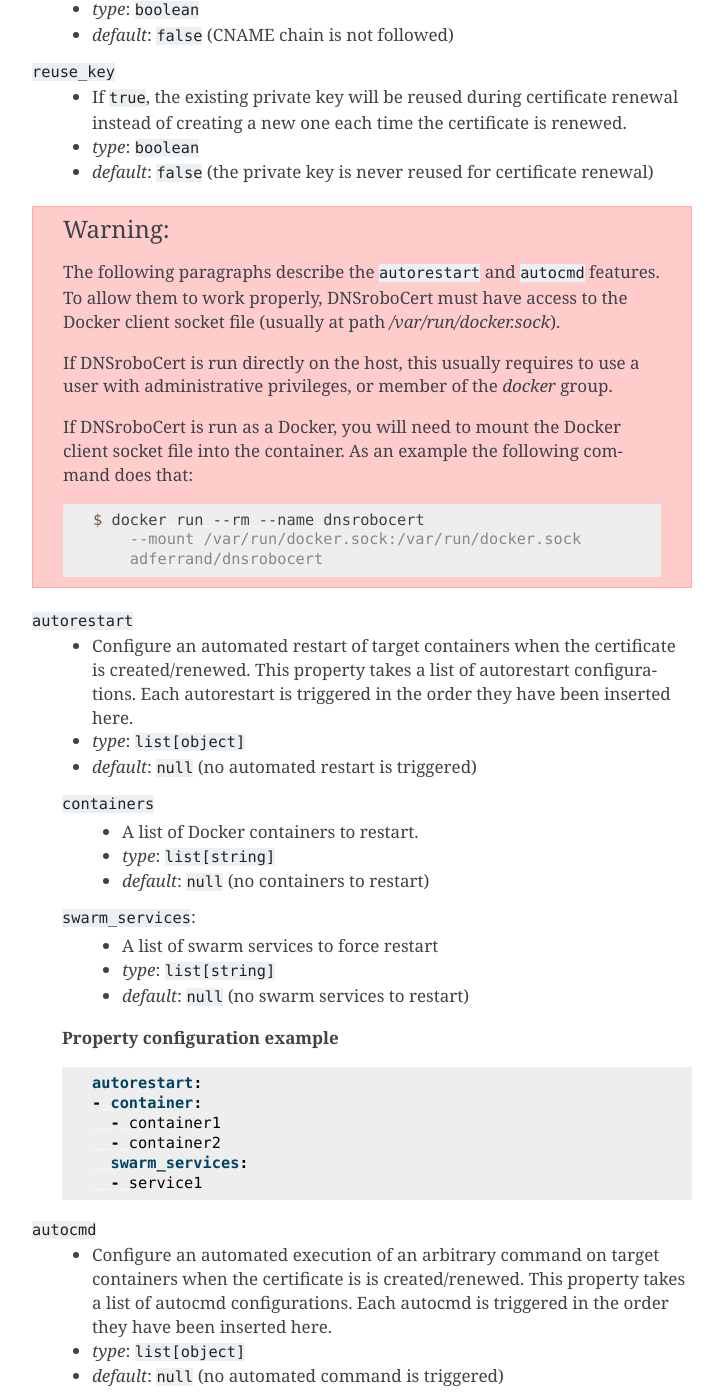
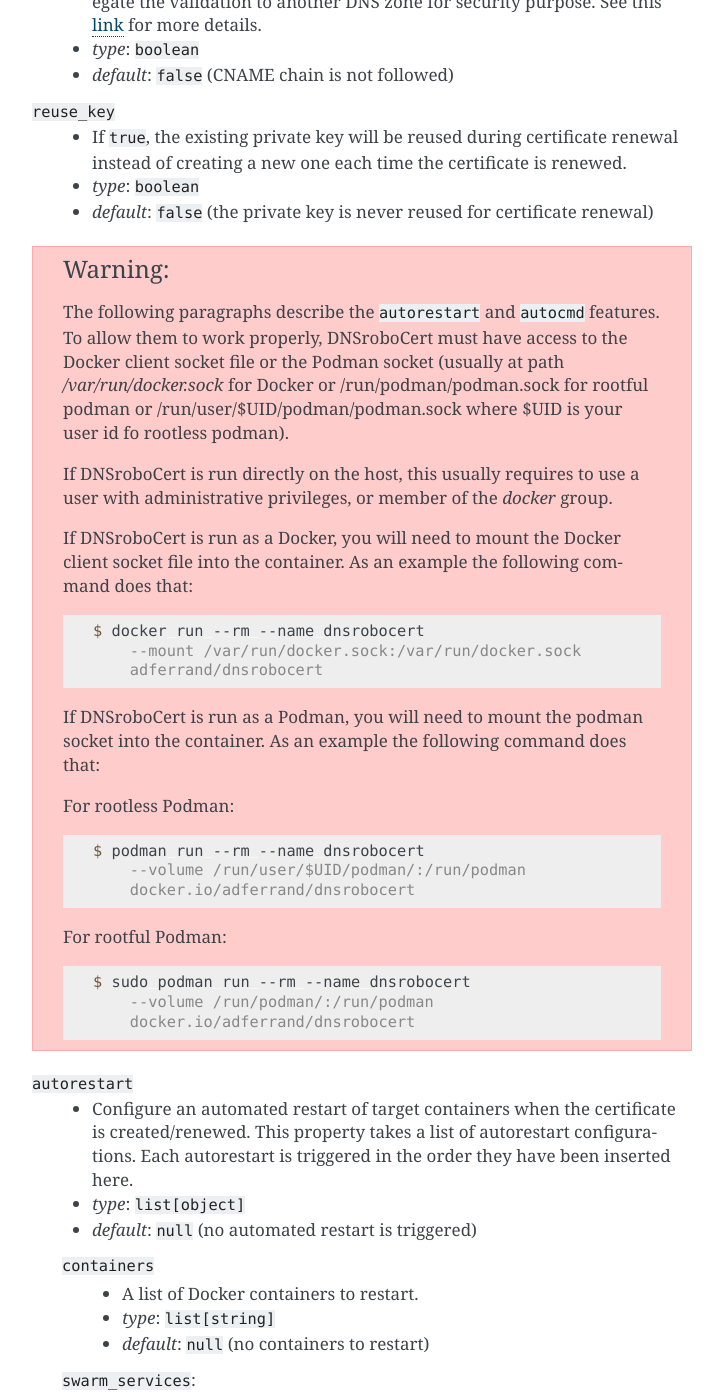
Before and after one commit to adferrand/dnsrobocert, a Sphinx documentation site: the page built from docs/configuration_reference.rst, in a window 1280 px wide and 1400 px high, scrolled down 6912 px. Shown: the whole window, without its empty margins (388-1111 px from the left). Built offline with Sphinx 7.4.7, drawn with Linux system fonts in a browser that asks for light colours; some of the changed text lies outside the part shown.

Commit message:
added the podman restart functionality

```diff
--- a/docs/configuration_reference.rst
+++ b/docs/configuration_reference.rst
@@ -305,7 +307,7 @@ be defined in each relevant certificate configuration.
 .. warning::
 
     The following paragraphs describe the ``autorestart`` and ``autocmd`` features. To allow them to work properly,
-    DNSroboCert must have access to the Docker client socket file (usually at path `/var/run/docker.sock`).
+    DNSroboCert must have access to the Docker client socket file or the Podman socket (usually at path `/var/run/docker.sock` for Docker or /run/podman/podman.sock for rootful podman or /run/user/$UID/podman/podman.sock where $UID is your user id fo rootless podman).
 
     If DNSroboCert is run directly on the host, this usually requires to use a user with administrative privileges,
     or member of the `docker` group.
@@ -318,6 +320,25 @@ be defined in each relevant certificate configuration.
         $ docker run --rm --name dnsrobocert
             --mount /var/run/docker.sock:/var/run/docker.sock
             adferrand/dnsrobocert
+
+    If DNSroboCert is run as a Podman, you will need to mount the podman socket into the container.
+    As an example the following command does that:
+
+    For rootless Podman:
+
+    .. code-block:: console
+
+        $ podman run --rm --name dnsrobocert
+            --volume /run/user/$UID/podman/:/run/podman
+            docker.io/adferrand/dnsrobocert
+
+    For rootful Podman:
+
+    .. code-block:: console
+
+        $ sudo podman run --rm --name dnsrobocert
+            --volume /run/podman/:/run/podman
+            docker.io/adferrand/dnsrobocert
 
 ``autorestart``
     * Configure an automated restart of target containers when the certificate is created/renewed. This
--- a/docs/user_guide.rst
+++ b/docs/user_guide.rst
@@ -103,6 +103,10 @@ Finally you can run this typical command for the desired version (eg. 3.0.0):
         adferrand/dnsrobocert:3.0.0
 
 The Docker container will continue to run in the foreground. To stop it, press CTRL+C.
+
+.. note::
+
+    DNSroboCert also work on Podman
 
 Configuration
 =============
```
Also changed, not shown: other parts of docs/configuration_reference.rst (+2 -0 lines), 1 other file.
